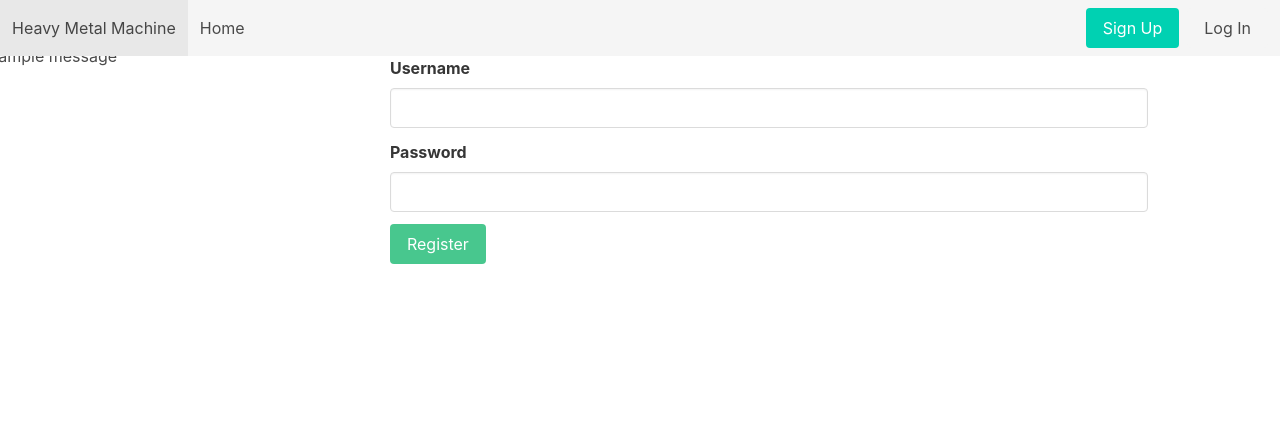
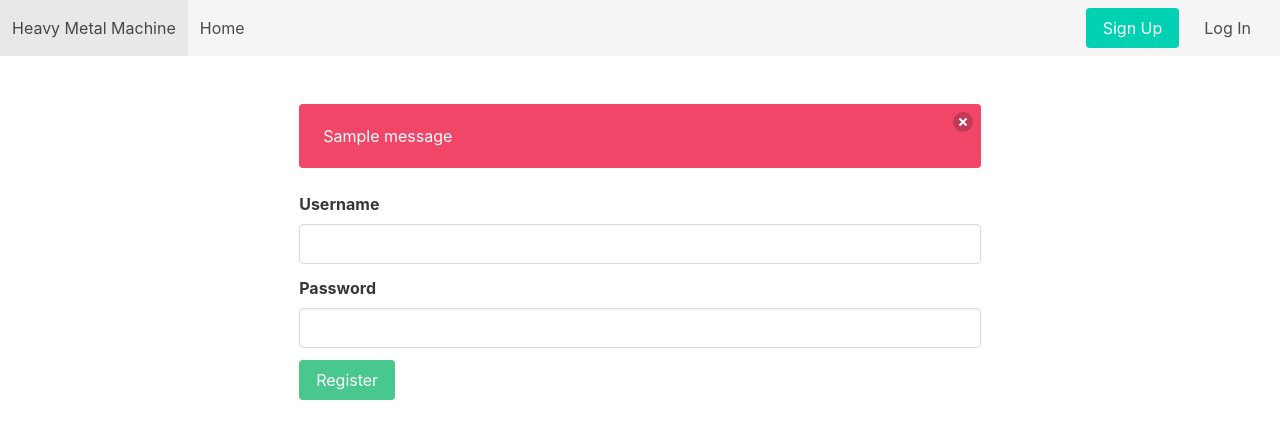
Before and after one commit to ketchup-cfg/music-forum-flask, a Flask app: page /auth/register in a window 1280 px wide. Shown: the top 447 px of the page. Run offline with Flask 2, Linux system fonts and the light colour scheme; one stand-in notice (Sample message) is shown; some libraries are stand-ins or nearby versions.

Commit message:
Updated formatting of form

```diff
--- /dev/null
+++ b/app/static/script.js
@@ -0,0 +1,9 @@
+document.addEventListener('DOMContentLoaded', () => {
+  (document.querySelectorAll('.notification .delete') || []).forEach(($delete) => {
+    const $notification = $delete.parentNode;
+
+    $delete.addEventListener('click', () => {
+      $notification.parentNode.removeChild($notification);
+    });
+  });
+});
--- a/app/templates/auth/register.html
+++ b/app/templates/auth/register.html
@@ -3,9 +3,8 @@
 {% block title %}Create Account{% endblock %}
 
 {% block content %}
-  <div class="column is-three-fifths is-offset-one-fifth">
+
   <form method="post">
-
     <div class="field">
       <label class="label" for="username">
         Username
@@ -14,7 +13,6 @@
         <input class="input" type="text" name="username" id="username" required>
       </div>
     </div>
-
     <div class="field">
       <label class="label" for="password">
         Password
@@ -23,13 +21,11 @@
         <input class="input" type="password" name="password" id="password" required>
       </div>
     </div>
-
     <div class="field">
       <p class="control">
         <input class="button is-success" type="submit" value="Register">
       </p>
     </div>
+  </form>
 
-    </form>
-  </div>
 {% endblock %}
--- a/app/templates/base.html
+++ b/app/templates/base.html
@@ -3,9 +3,10 @@
   <head>
     <title>{% block title %}{% endblock %} - Heavy Metal Machine</title>
     <link rel="stylesheet" href="https://cdn.jsdelivr.net/npm/bulma@0.9.3/css/bulma.min.css">
+    <script src="{{ url_for('static', filename='script.js') }}" defer></script>
     <script src="https://kit.fontawesome.com/abcb054d0c.js" crossorigin="anonymous" defer></script>
   </head>
-
+  <body>
     <nav class="navbar is-light" role="navigation" aria-label="main navigation">
       <div class="navbar-brand">
         <a class="navbar-item" href="/">
@@ -17,14 +18,12 @@
           <span aria-hidden="true"></span>
         </a>
       </div>
-
       <div id="heavyMetalNavbar" class="navbar-menu">
         <div class="navbar-start">
           <a class="navbar-item">
             Home
           </a>
         </div>
-
         <div class="navbar-end">
           <div class="navbar-item">
             <div class="buttons">
@@ -53,11 +52,22 @@
         </div>
       </div>
     </nav>
-
-  <section class="columns">
+    <main>
+      <section class="section">
+        <div class="container">
+          <div class="columns">
+            <div class="column is-three-fifths is-offset-one-fifth">
               {% for message in get_flashed_messages() %}
-      <div class="flash">{{ message }}</div>
+                <div class="notification is-danger">
+                  <button class="delete"></button>
+                    {{ message }}
+                </div>
               {% endfor %}
               {% block content %}{% endblock %}
+            </div>
+          </div>
+        </div>
       </section>
+    </main>
+  </body>
 </html>
```
Also changed, not shown: app/templates/auth/login.html (+1 -6 lines), app/templates/post/create.html (+2 -6 lines), app/templates/post/index.html (+0 -14 lines), app/templates/post/update.html (+1 -8 lines). Lines whose indentation alone changed are shown as unchanged.
